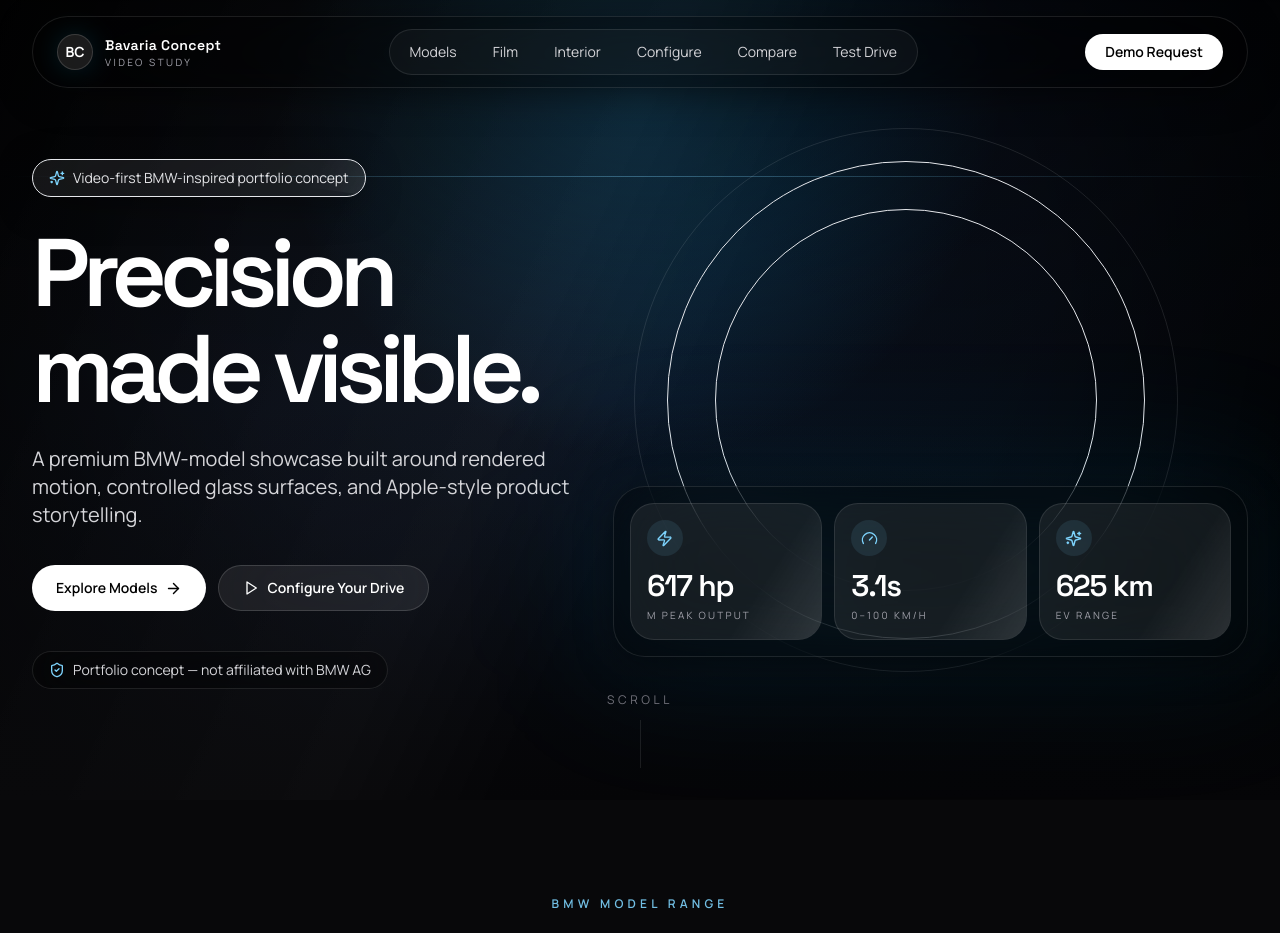
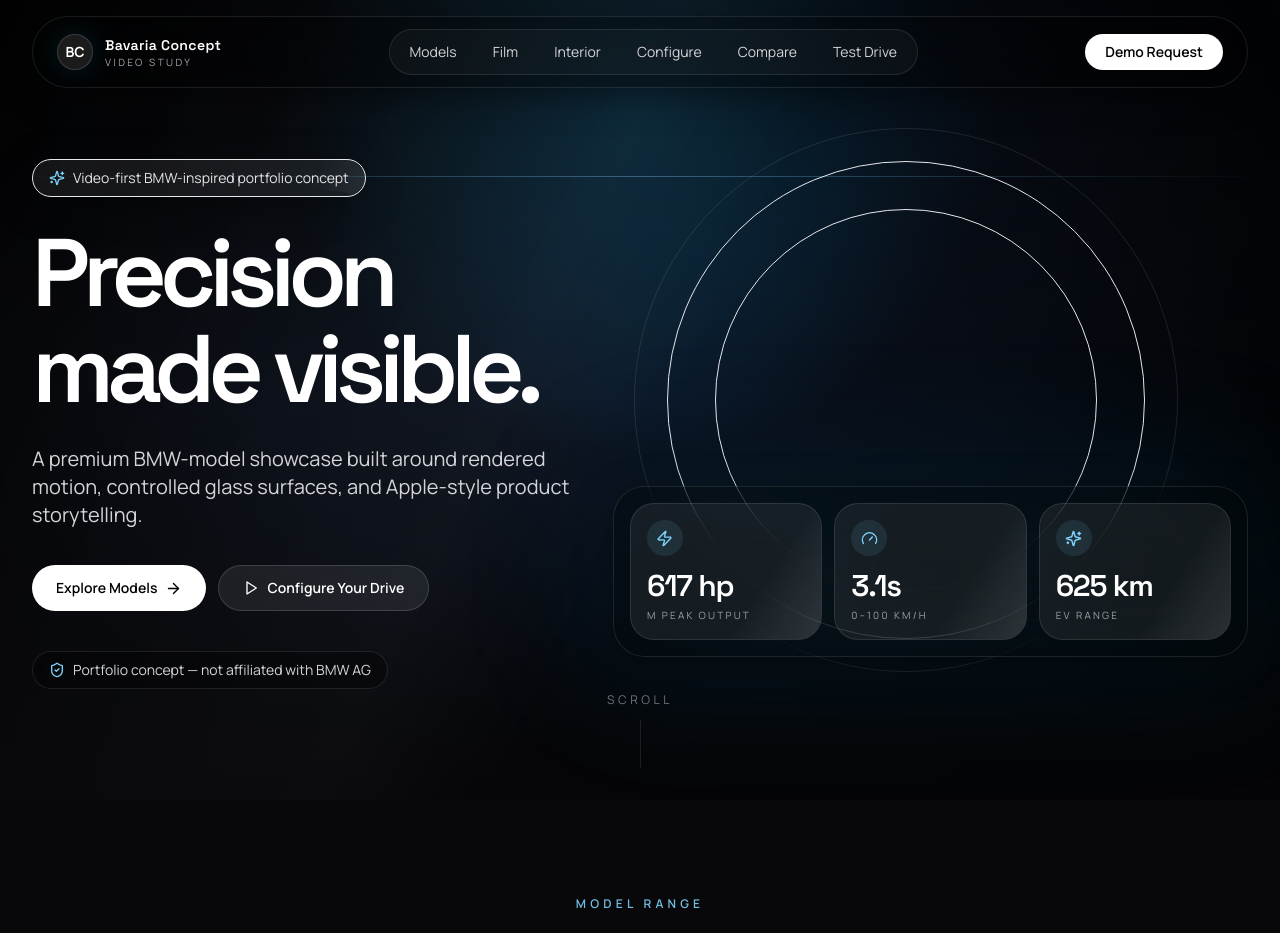
Before and after one commit to tagadearpit/bmw-showcase, a React (Vite) app: page / in a window 1280 px wide. Shown: the top 933 px of the page. Built offline with nearby package versions, Linux system fonts and the light colour scheme.

Commit message:
Polish FeaturedCars section header copy and layout

```diff
--- a/src/components/FeaturedCars.jsx
+++ b/src/components/FeaturedCars.jsx
@@ -17,9 +17,9 @@ export default function FeaturedCars({ onDetails }) {
     <section id="models" className="px-4 py-24 md:px-8">
       <div className="mx-auto max-w-7xl">
         <SectionHeader
-          eyebrow="BMW model range"
+          eyebrow="Model Range"
           title="Each model has a different role in the story."
-          description="Filter the lineup by character. The cinematic sections use rendered video; the cards stay lightweight for fast browsing and clean mobile performance."
+          description="Filter the lineup by character. Cinematic sections use rendered video while the cards stay lightweight for fast browsing and clean mobile performance."
         />
         <ModelFilters activeFilter={filter} onChange={setFilter} />
         <div className="grid gap-5 md:grid-cols-2 xl:grid-cols-3">
```
